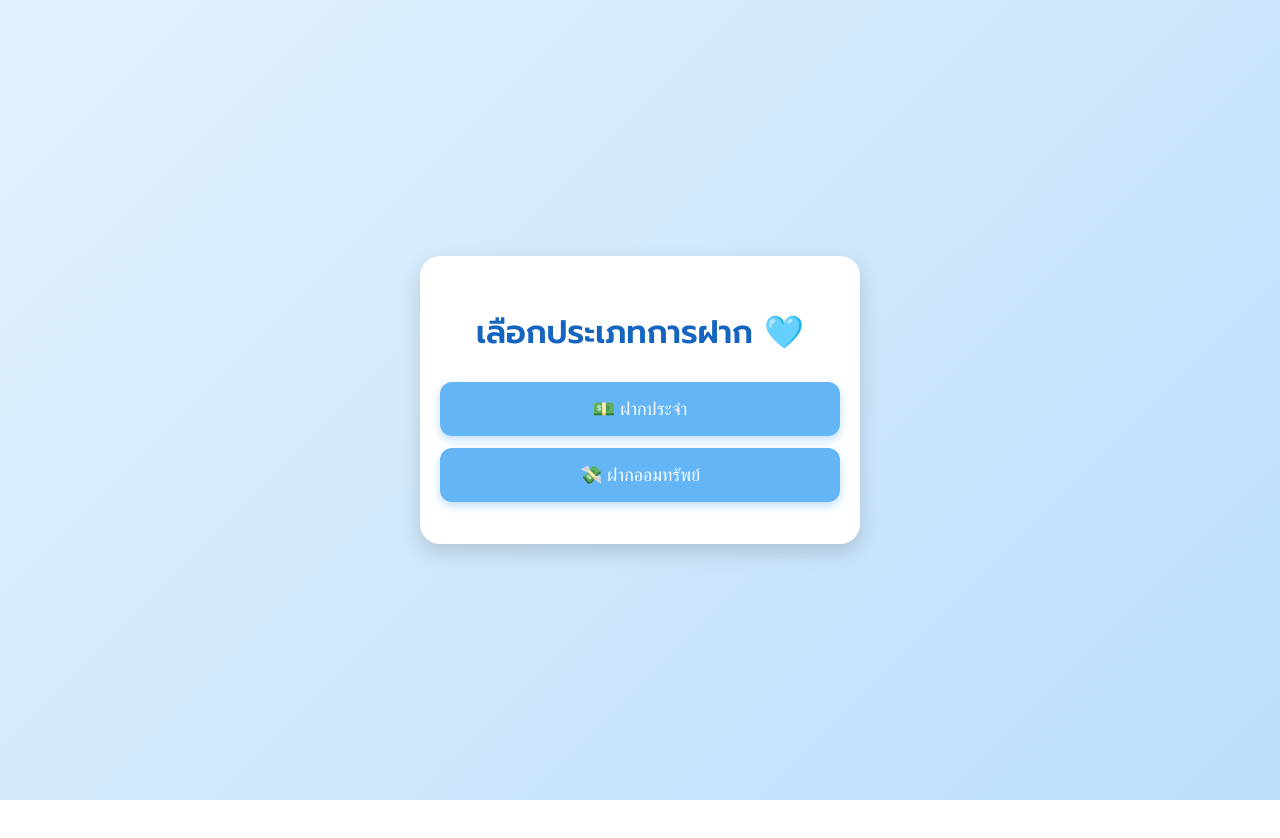
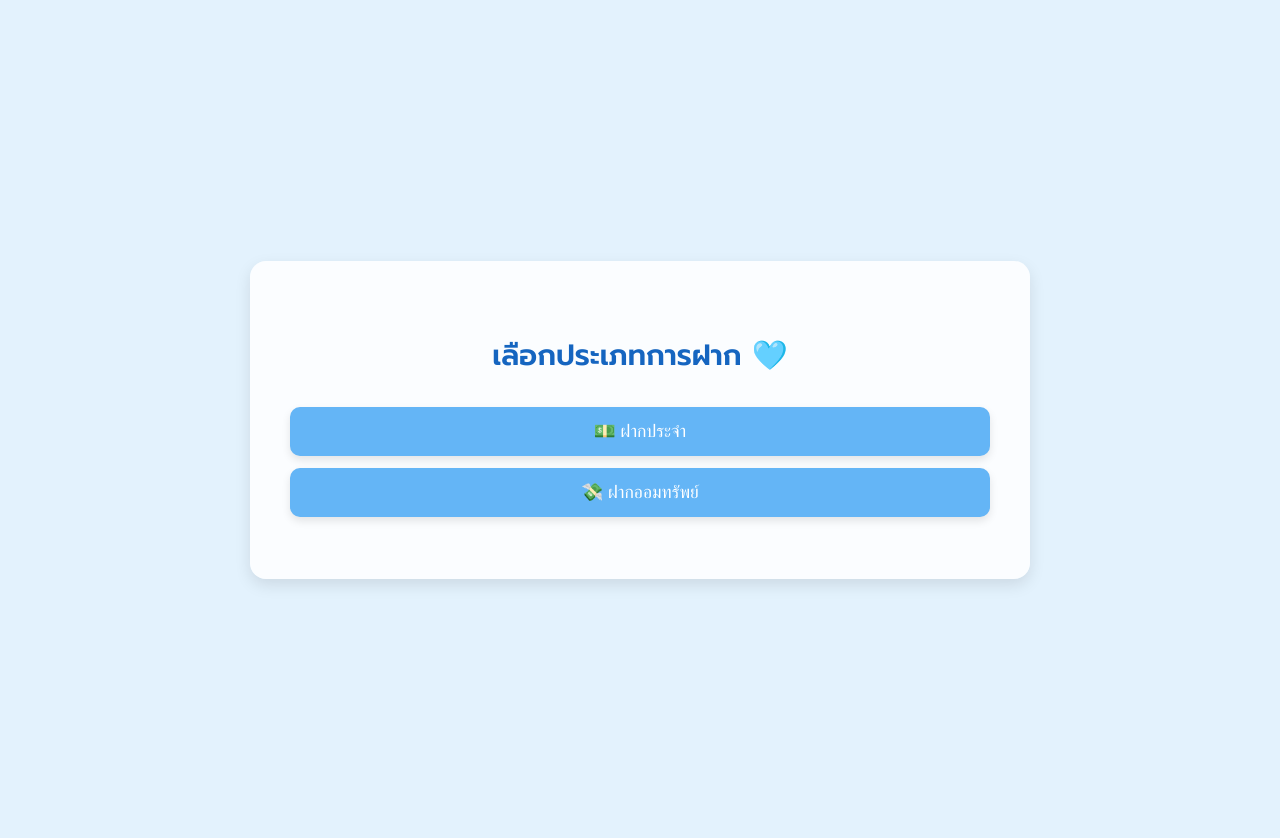
Before and after one commit to Missionsave33/missionsave458_, a plain HTML site: page bank.html in a window 1280 px wide. Before the commit the page ends 800 px from the top, so only its background shows below. Drawn offline with Linux system fonts and the light colour scheme.

Commit message:
Update bank.html

```diff
--- a/bank.html
+++ b/bank.html
@@ -1,38 +1,37 @@
 <!DOCTYPE html>
 <html lang="th">
 <head>
-  <meta charset="UTF-8">
-  <meta name="viewport" content="width=device-width, initial-scale=1.0">
+  <meta charset="UTF-8" />
+  <meta name="viewport" content="width=device-width, initial-scale=1" />
   <title>เลือกประเภทการฝาก</title>
-  <!-- ฟอนต์ Prompt -->
   <link href="https://fonts.googleapis.com/css2?family=Prompt:wght@400;600&display=swap" rel="stylesheet">
   <style>
     body {
-      font-family: 'Prompt', sans-serif;
-      background: linear-gradient(135deg, #e3f2fd, #bbdefb);
+      font-family: "Prompt", sans-serif;
+      background-color: #e3f2fd;
       margin: 0;
-      padding: 0;
+      padding: 20px;
+      color: #333;
       display: flex;
+      align-items: center;
       justify-content: center;
-      align-items: center;
       min-height: 100vh;
     }
 
     .container {
-      background: #fff;
-      border-radius: 20px;
-      box-shadow: 0 8px 20px rgba(0, 0, 0, 0.15);
-      padding: 30px 20px;
-      max-width: 400px;
-      width: 90%;
+      background-color: #ffffffdd;
+      border-radius: 16px;
+      box-shadow: 0 6px 16px rgba(0,0,0,0.1);
+      padding: 50px 40px;
+      max-width: 700px;
+      width: 100%;
       text-align: center;
-      animation: fadeIn 0.8s ease-in-out;
     }
 
-    h1 {
-      font-family: 'Prompt', sans-serif;
+    h2 {
+      font-size: 1.8rem;
       color: #1565c0;
-      margin-bottom: 25px;
+      margin-bottom: 30px;
     }
 
     .button {
@@ -41,54 +40,50 @@
       justify-content: center;
       gap: 0.5rem;
       width: 100%;
-      padding: 16px;
-      font-size: 18px;
-      font-weight: 500;
+      padding: 14px 20px;
+      font-size: 1.1rem;
       background-color: #64b5f6;
-      color: #fff;
+      color: white;
       border: none;
-      border-radius: 12px;
+      border-radius: 10px;
       cursor: pointer;
-      box-shadow: 0 4px 10px rgba(100, 181, 246, 0.4);
+      box-shadow: 0 4px 8px rgba(0,0,0,0.1);
+      transition: background-color 0.3s, transform 0.2s;
       margin: 12px 0;
-      transition: all 0.3s ease;
     }
 
     .button:hover {
       background-color: #42a5f5;
-      transform: translateY(-3px) scale(1.03);
-      box-shadow: 0 6px 14px rgba(66, 165, 245, 0.6);
-    }
-
-    @keyframes fadeIn {
-      from {
-        opacity: 0;
-        transform: translateY(20px);
-      }
-      to {
-        opacity: 1;
-        transform: translateY(0);
-      }
+      transform: scale(1.03);
     }
 
     @media (max-width: 480px) {
-      h1 {
+      .container {
+        padding: 30px 20px;
+      }
+
+      h2 {
         font-size: 1.5rem;
-        margin-bottom: 20px;
       }
 
       .button {
-        font-size: 16px;
-        padding: 12px;
+        font-size: 1rem;
+        padding: 12px 16px;
       }
     }
   </style>
 </head>
 <body>
   <div class="container">
-    <h1>เลือกประเภทการฝาก 🩵</h1>
-    <button class="button" onclick="location.href='fixed.html'">💵 ฝากประจำ</button>
-    <button class="button" onclick="location.href='saving.html'">💸 ฝากออมทรัพย์</button>
+    <h2>เลือกประเภทการฝาก 🩵</h2>
+
+    <button class="button" onclick="location.href='fixed.html'">
+      💵 ฝากประจำ
+    </button>
+
+    <button class="button" onclick="location.href='saving.html'">
+      💸 ฝากออมทรัพย์
+    </button>
   </div>
 </body>
 </html>
```
